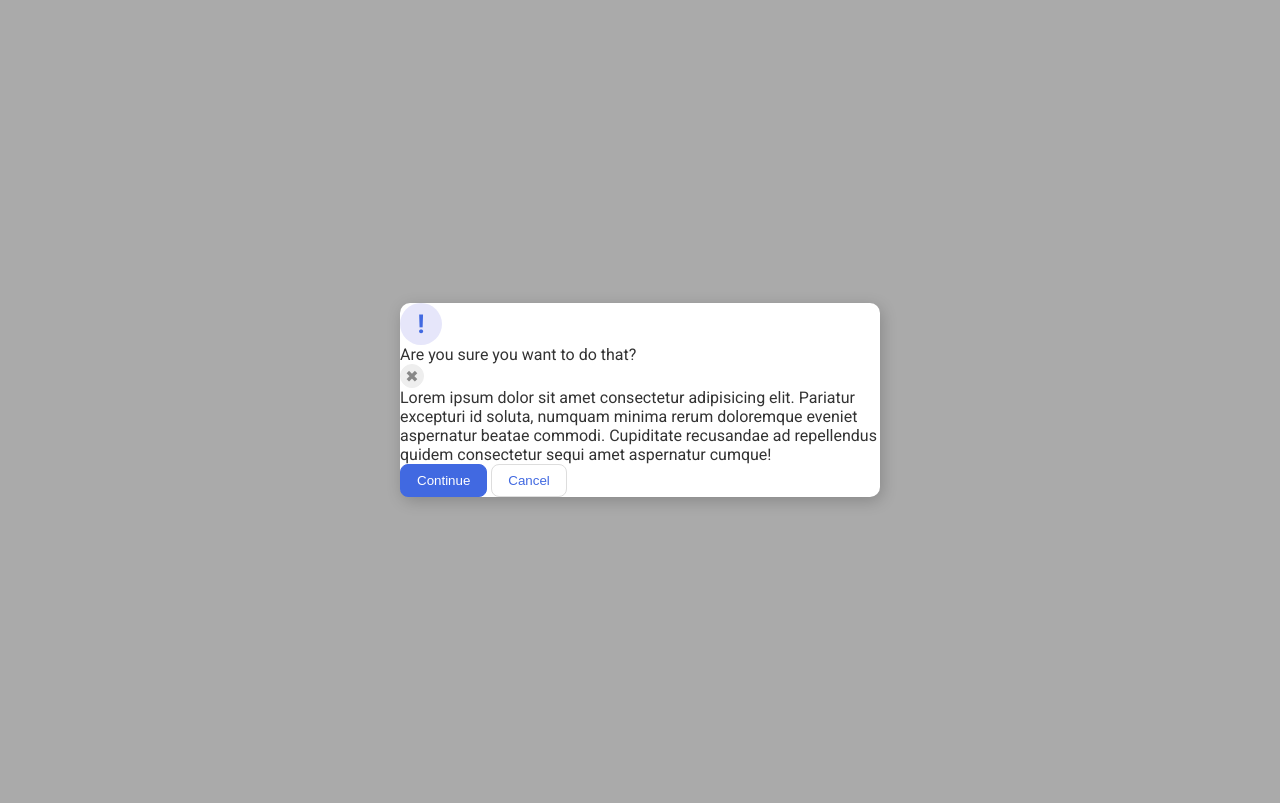
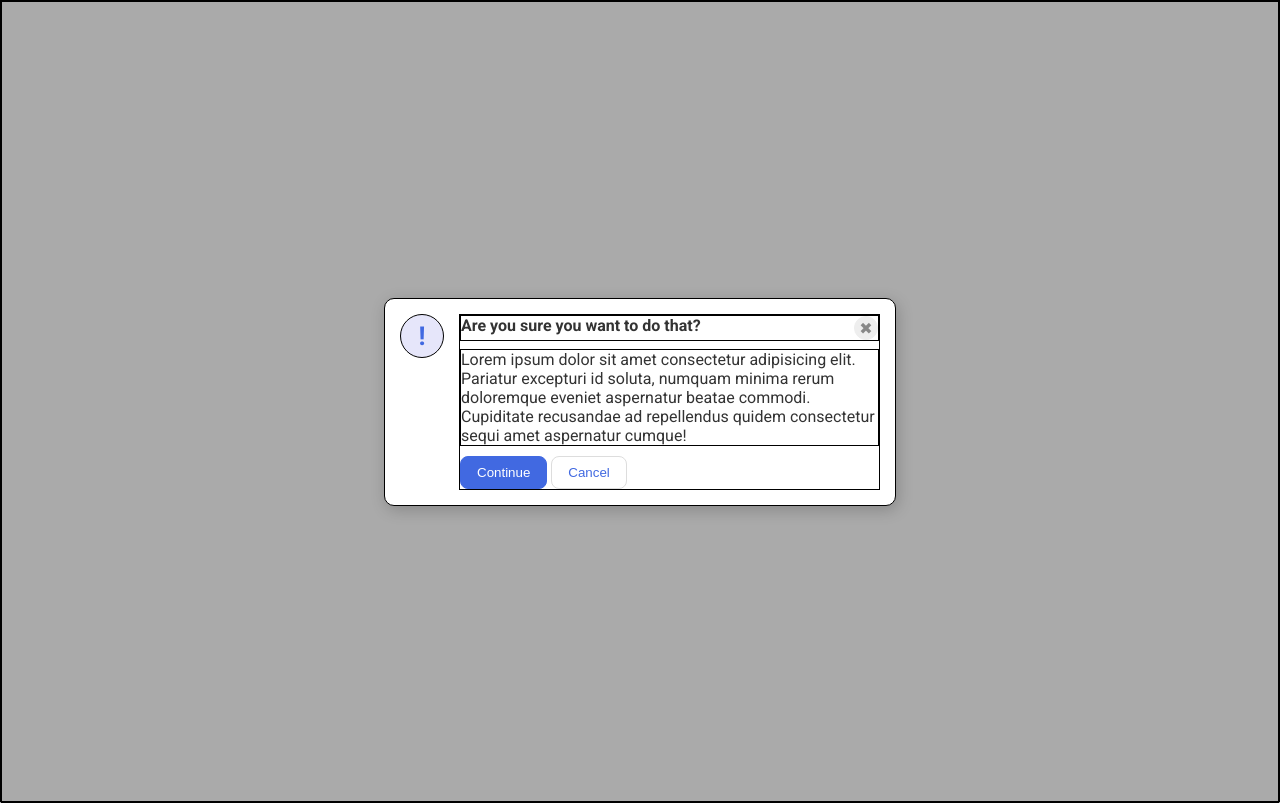
Before and after one commit to xAshitaka/The-Odin-Project, a plain HTML site: page flex/05-flex-modal/index.html in a window 1280 px wide. Drawn offline with Linux system fonts and the light colour scheme.

Commit message:
ajout exos 04&05 quelle galère

```diff
--- a/flex/04-flex-information/style.css
+++ b/flex/04-flex-information/style.css
@@ -1,5 +1,6 @@
 body {
   font-family: 'Courier New', Courier, monospace;
+  text-align: center;
 }
 
 img {
@@ -7,10 +8,28 @@ img {
   height: 100px;
 }
 
+.fam {
+  display: flex;
+  justify-content: center;
+    gap: 20px;
+ align-items: flex-start;
+}
+
 .title {
   font-size: 36px;
   font-weight: 900;
+
 }
+
+
+
+
+
+
+
+
+
+
 
 /* do not edit this footer */
 .footer {
--- a/flex/05-flex-modal/index.html
+++ b/flex/05-flex-modal/index.html
@@ -10,11 +10,15 @@
   <body>
     <div class="modal">
       <div class="icon">!</div>
-      <div class="header">Are you sure you want to do that?</div>
-      <button class="close-button">✖</button>
-      <div class="text">Lorem ipsum dolor sit amet consectetur adipisicing elit. Pariatur excepturi id soluta, numquam minima rerum doloremque eveniet aspernatur beatae commodi. Cupiditate recusandae ad repellendus quidem consectetur sequi amet aspernatur cumque!</div>
-      <button class="continue">Continue</button>
-      <button class="cancel">Cancel</button>
+
+        <div class="haut">
+          <div class="header">Are you sure you want to do that?
+            <button class="close-button">✖</button>
+          </div>
+        <div class="text">Lorem ipsum dolor sit amet consectetur adipisicing elit. Pariatur excepturi id soluta, numquam minima rerum doloremque eveniet aspernatur beatae commodi. Cupiditate recusandae ad repellendus quidem consectetur sequi amet aspernatur cumque!</div>
+        <button class="continue">Continue</button>
+        <button class="cancel">Cancel</button>
+      </div>
     </div>
   </body>
 </html>
--- a/flex/05-flex-modal/solution/solution.css
+++ b/flex/05-flex-modal/solution/solution.css
@@ -22,6 +22,9 @@ body {
   box-shadow: 2px 4px 16px rgba(0,0,0,.2);
 }
 
+* {
+  border: 1px black solid;
+}
 .icon {
   color: royalblue;
   font-size: 26px;
--- a/flex/05-flex-modal/style.css
+++ b/flex/05-flex-modal/style.css
@@ -13,6 +13,7 @@ body {
   display: flex;
   align-items: center;
   justify-content: center;
+
 }
 
 .modal {
@@ -20,7 +21,18 @@ body {
   width: 480px;
   border-radius: 10px;
   box-shadow: 2px 4px 16px rgba(0,0,0,.2);
+  display: flex;
+  padding: 15px;
+  gap: 15px;
 }
+ .header {
+  display: flex;
+  justify-content: space-between;
+  margin-bottom: 8px;
+ }
+
+
+
 
 .icon {
   color: royalblue;
@@ -33,6 +45,18 @@ body {
   display: flex;
   align-items: center;
   justify-content: center;
+  flex: 0 0 auto;
+
+}
+
+
+* {
+  border: 1px black solid;
+}
+
+
+.header {
+  font-weight: 600;
 }
 
 .close-button {
@@ -48,6 +72,10 @@ body {
   justify-content: center;
   border: 1px solid #eee;
   padding: 0;
+}
+
+.text {
+  margin-bottom: 10px;
 }
 
 button {
```
Also changed, not shown: flex/04-flex-information/index.html (+12 -0 lines).
